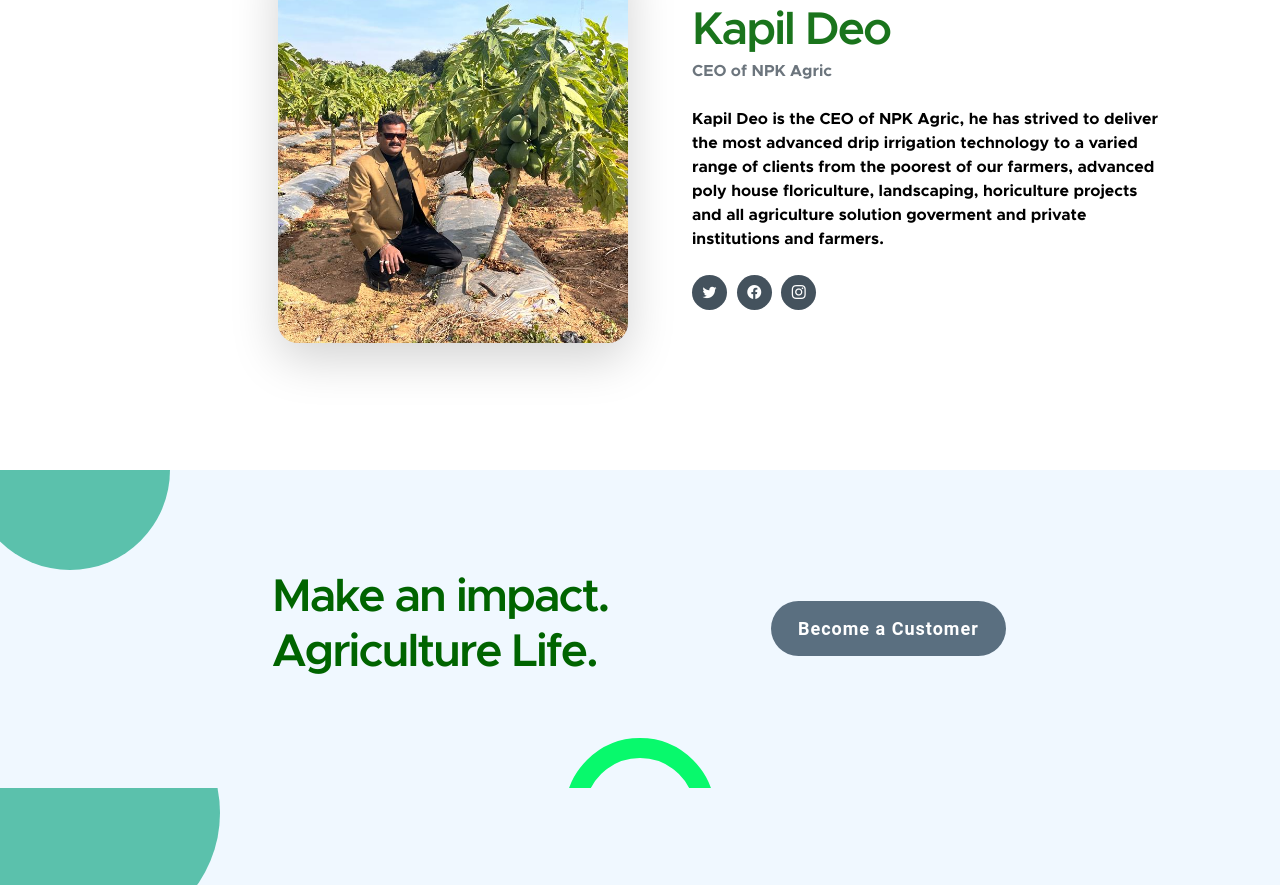
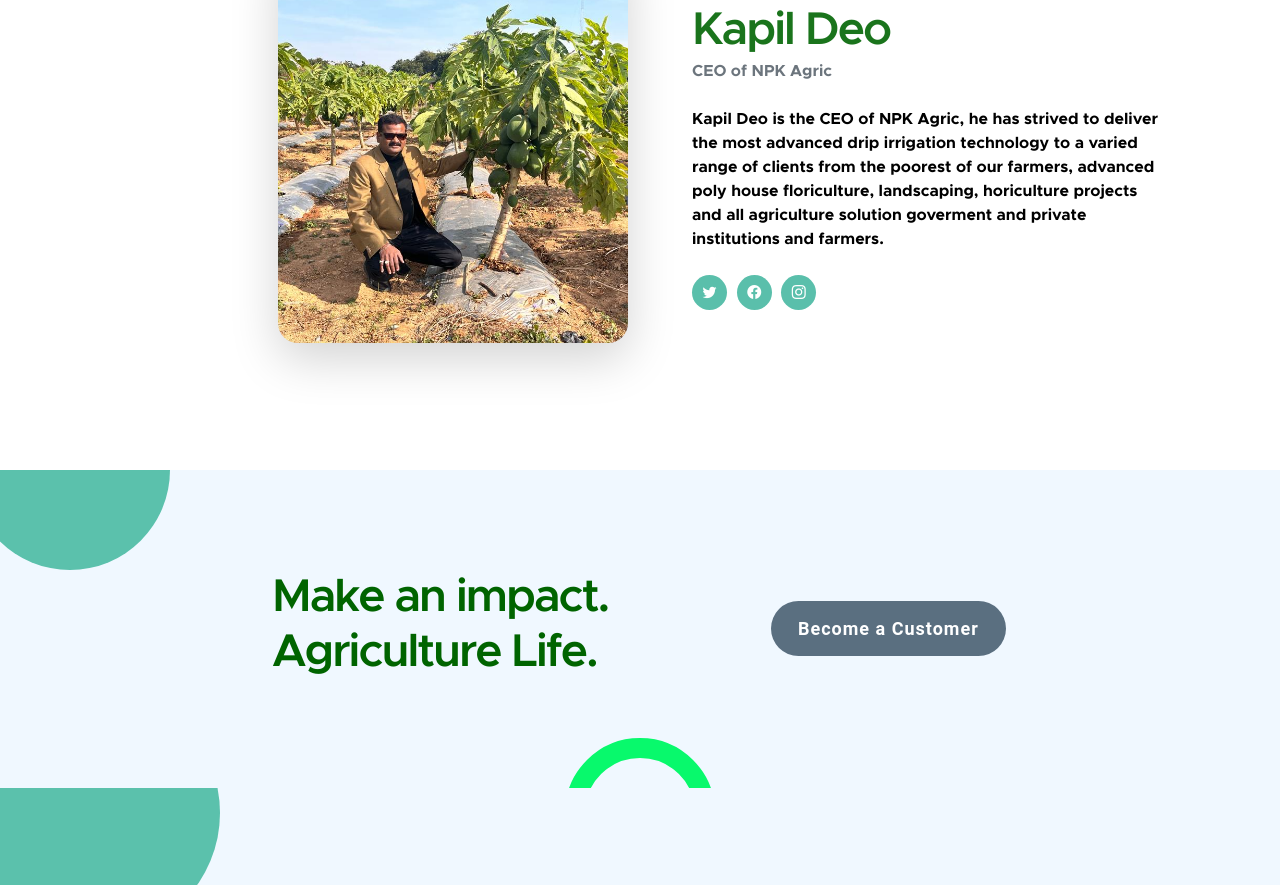
Before and after one commit to NPKtannu/site, a plain HTML site: page index.html in a window 1280 px wide. Shown: the part 3043-3928 px from the top of the page. Drawn offline with Linux system fonts and the light colour scheme.

Commit message:
Update templatemo-kind-heart-charity.css

```diff
--- a/css/templatemo-kind-heart-charity.css
+++ b/css/templatemo-kind-heart-charity.css
@@ -52,7 +52,7 @@
   --primary-color:                #5bc1ac;
   --secondary-color:              #5a6f80;
   --section-bg-color:             #f0f8ff;
-  --site-footer-bg-color:         #44525d;
+  --site-footer-bg-color:         #5ABFAB;
   --custom-btn-bg-color:          #08f96c;
   --custom-btn-bg-hover-color:    #5bc1ac;
   --dark-color:                   #000000;
```
